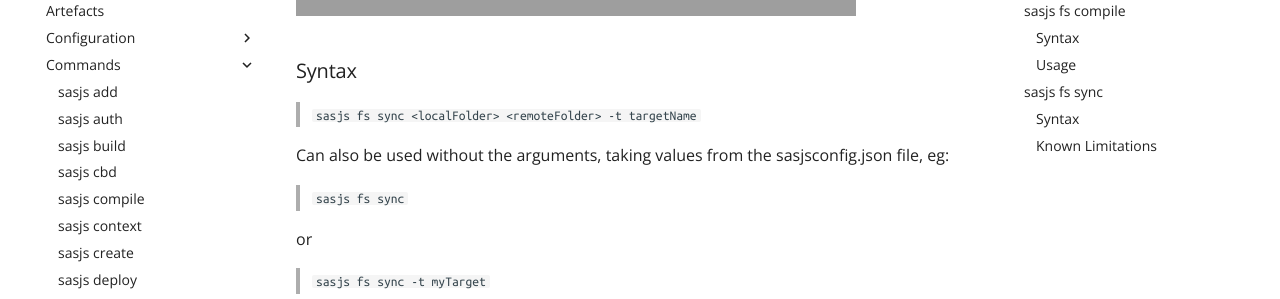
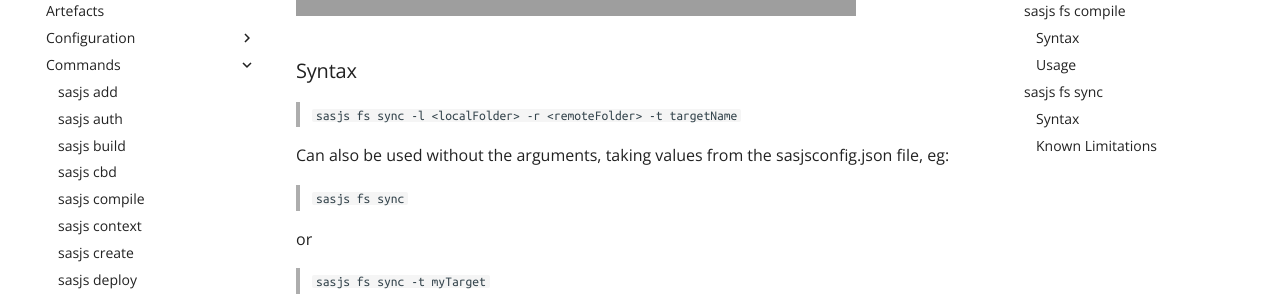
Before and after one commit to sasjs/cli.sasjs.io, an MkDocs documentation site: the page built from docs/fs.md, in a window 1280 px wide and 900 px high, scrolled down 3096 px. Shown: the part 151-450 px from the top of the window. Built offline with MkDocs 1.6.1 and Material for MkDocs 9.7.7, drawn with Linux system fonts in a browser that asks for light colours; comment, search, counter and statistics services are not loaded; grey boxes are pictures that could not be loaded.

```diff
--- a/docs/fs.md
+++ b/docs/fs.md
@@ -109,7 +109,7 @@ Here's a demo video:
 
 ### Syntax
 
-> `sasjs fs sync <localFolder> <remoteFolder> -t targetName`
+> `sasjs fs sync -l <localFolder> -r <remoteFolder> -t targetName`
 
 Can also be used without the arguments, taking values from the sasjsconfig.json file, eg:
 
```
Also changed, not shown: docs/index.md (+1 -0 lines).
